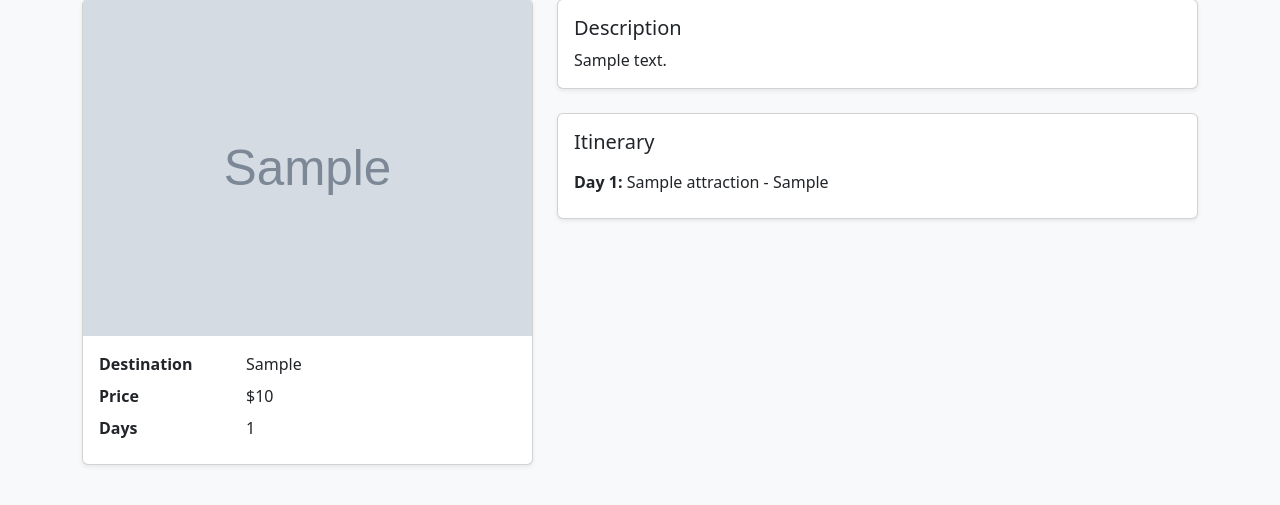
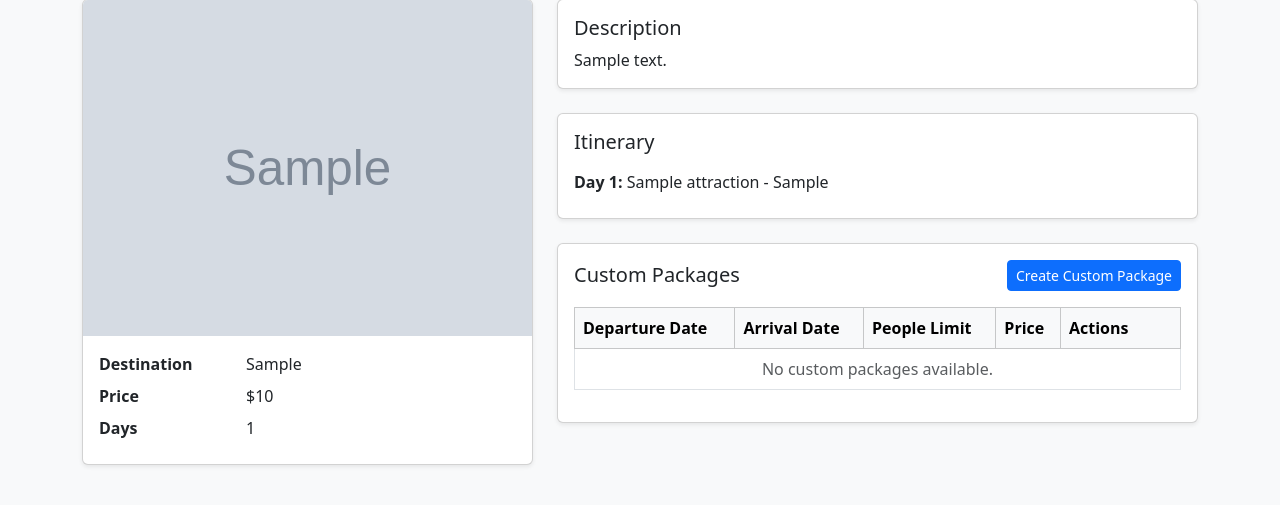
Before and after one commit to megicereni/project_django, a Django app: page /packages/1/ in a window 1280 px wide. Shown: the part 153-658 px from the top of the page. Run offline with Django 5.2, Linux system fonts and the light colour scheme; tables that the repository leaves empty hold one stand-in row (values such as "Sample post"); grey boxes marked "Sample" are stand-in pictures.

Commit message:
change the structure of html files

```diff
--- a/travel_app/templates/admin/attraction.html
+++ b/travel_app/templates/admin/attraction.html
@@ -1,6 +1,8 @@
 <html>
 <head>
-
+ <meta charset="UTF-8">
+    <title>Attraction</title>
+    <link href="https://cdn.jsdelivr.net/npm/bootstrap@5.3.3/dist/css/bootstrap.min.css" rel="stylesheet">
 </head>
 <body>
 <div class="row justify-content-center">
--- a/travel_app/templates/admin/package_detail.html
+++ b/travel_app/templates/admin/package_detail.html
@@ -73,6 +73,66 @@
                     </ul>
                 </div>
             </div>
+            <div class="card shadow-sm mt-4">
+    <div class="card-body">
+
+        <div class="d-flex justify-content-between align-items-center mb-3">
+            <h2 class="h5 mb-0">Custom Packages</h2>
+
+            <a href="{% url 'custom_create' package.id %}"
+               class="btn btn-primary btn-sm">
+                Create Custom Package
+            </a>
+        </div>
+
+        <table class="table table-hover table-bordered align-middle">
+
+            <thead class="table-light">
+                <tr>
+                    <th>Departure Date</th>
+                    <th>Arrival Date</th>
+                    <th>People Limit</th>
+                    <th>Price</th>
+                    <th style="width: 120px;">Actions</th>
+                </tr>
+            </thead>
+
+            <tbody>
+
+                {% for custom in custom_packages %}
+
+                    <tr>
+
+                        <td>{{ custom.departureDate }}</td>
+                        <td>{{ custom.arrivalDate }}</td>
+                        <td>{{ custom.limitNumberOfPeople }}</td>
+                        <td>${{ custom.price }}</td>
+
+                        <td>
+                            <a href="{% url 'custom_edit' custom.id %}"
+                               class="btn btn-warning btn-sm">
+                                Edit
+                            </a>
+                        </td>
+
+                    </tr>
+
+                {% empty %}
+
+                    <tr>
+                        <td colspan="5" class="text-center text-muted">
+                            No custom packages available.
+                        </td>
+                    </tr>
+
+                {% endfor %}
+
+            </tbody>
+
+        </table>
+
+    </div>
+</div>
         </div>
     </div>
 </main>
--- a/travel_app/templates/admin/reply_message.html
+++ b/travel_app/templates/admin/reply_message.html
@@ -3,6 +3,7 @@
 <head>
     <meta charset="UTF-8">
     <title>Title</title>
+      <link href="https://cdn.jsdelivr.net/npm/bootstrap@5.3.3/dist/css/bootstrap.min.css" rel="stylesheet">
 </head>
 <body>
 <div class="container mt-5">
@@ -10,7 +11,7 @@
     <h3>Reply Message</h3>
 
     <div class="card p-3 mb-3">
-        <p><strong>From:</strong> {{ object.user.name}}</p>
+        <p><strong>From:</strong> {{ object.client.username}}</p>
         <p><strong>Message:</strong> {{ object.message }}</p>
     </div>
 
```
Also changed, not shown: travel_app/templates/admin/booking_detail.html (+6 -6 lines), travel_app/templates/admin/booking_list.html (+7 -3 lines), travel_app/templates/admin/messages_list.html (+9 -10 lines).
